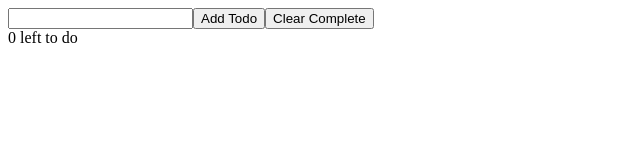
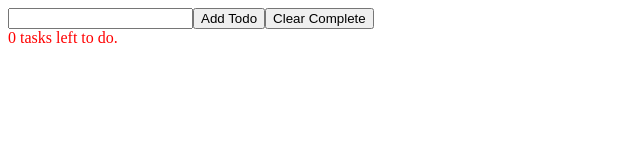
Before and after one commit to margueriteblair/React-Todo-List, a React (Create React App) app: page / in a window 1280 px wide. Shown: the top 160 px of the page, without its empty margins (0-640 px from the left). Built offline with nearby package versions, Linux system fonts and the light colour scheme.

Commit message:
added inline css styling to my todo app

```diff
--- a/src/App.js
+++ b/src/App.js
@@ -40,11 +40,11 @@ function App() {
 
   return (
     <>
-      <TodoList todos={todos} toggleTodo={toggleTodo} />
+      <TodoList style={{textAlign: "center"}} todos={todos} toggleTodo={toggleTodo} />
       <input ref={todoNameRef} type="text" />
       <button onClick={handleAddTodo}>Add Todo</button>
       <button onClick={handleClearTodos}>Clear Complete</button>
-      <div>{todos.filter(todo => !todo.complete).length} left to do</div>
+      <div style={{color: "red"}}>{todos.filter(todo => !todo.complete).length} tasks left to do.</div>
     </>
   )
 }
```
